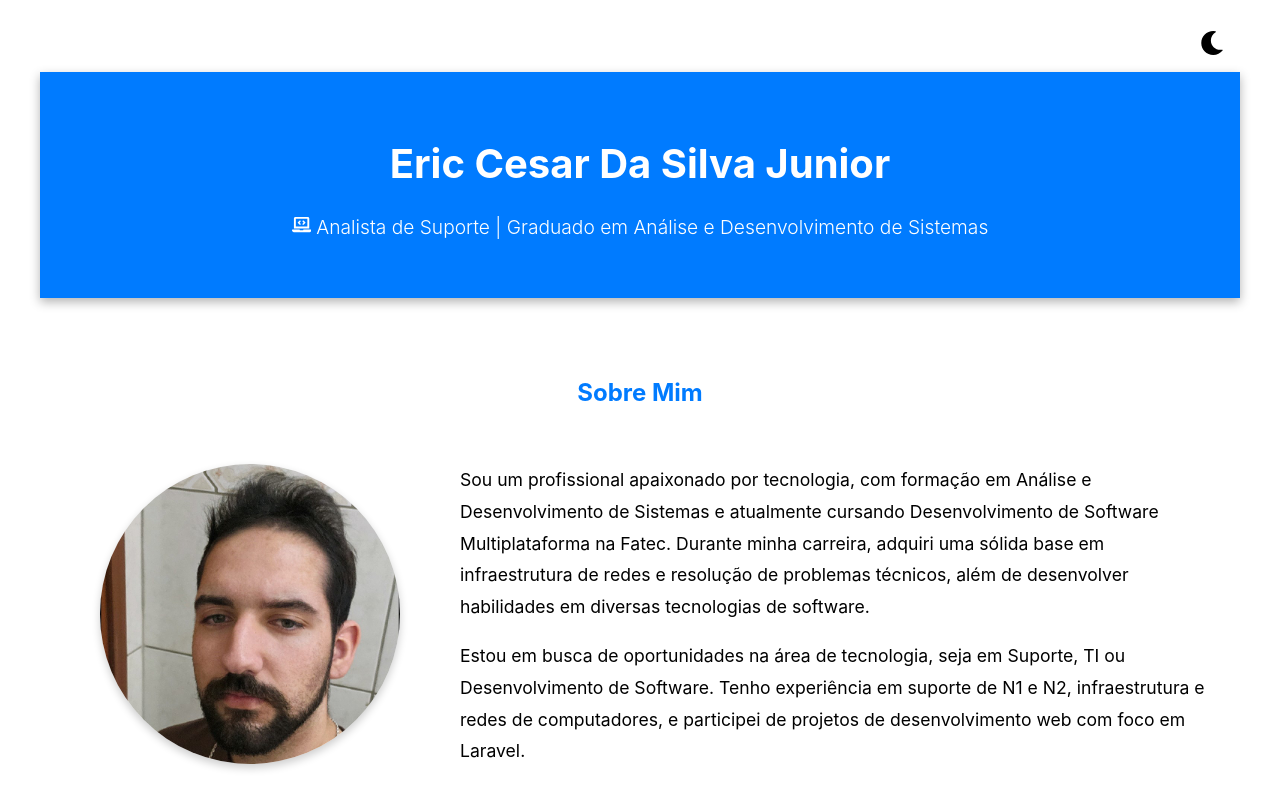
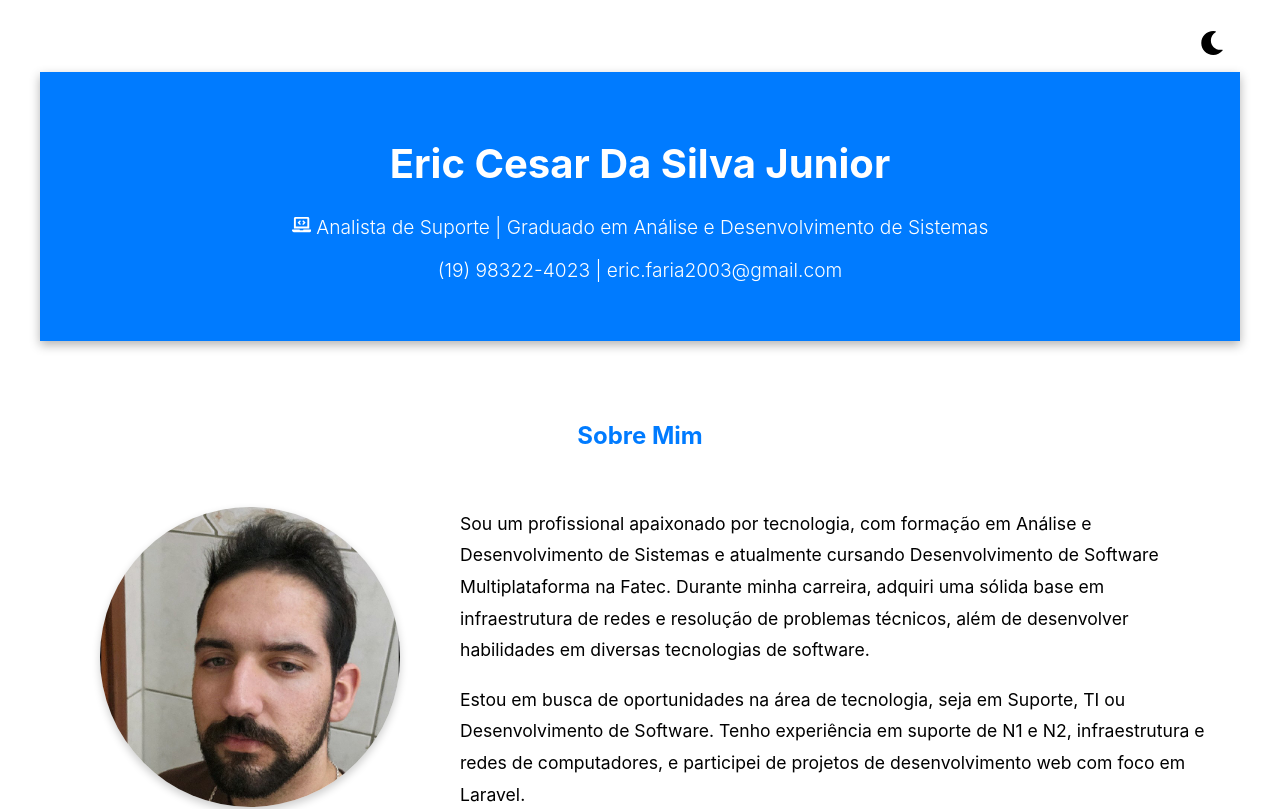
Before and after one commit to EricFNL1/Portifolio1, a React (Create React App) app: page / in a window 1280 px wide. Shown: the top 809 px of the page. Built offline with nearby package versions, Linux system fonts and the light colour scheme.

Commit message:
Adicionado mais informações

```diff
--- a/src/App.js
+++ b/src/App.js
@@ -186,6 +186,7 @@ function App() {
       <header style={headerStyle}>
         <h1 style={titleStyle}>Eric Cesar Da Silva Junior</h1>
         <p style={subtitleStyle}><FaLaptopCode /> Analista de Suporte | Graduado em Análise e Desenvolvimento de Sistemas</p>
+        <p style={subtitleStyle}> (19) 98322-4023 | eric.faria2003@gmail.com</p>
       </header>
 
       <section id="about" style={sectionStyle}>
```
